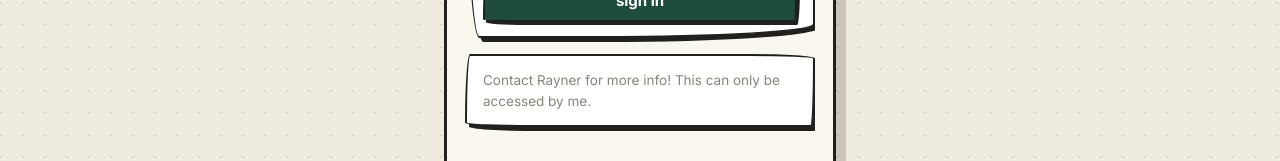
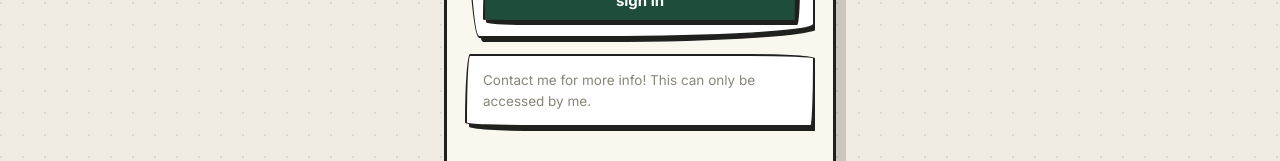
Before and after one commit to RaynerGWH/diary-of-a-fitnerd, a Next.js app: page /login in a window 1280 px wide. Shown: the part 350-511 px from the top of the page. Built offline with nearby package versions, Linux system fonts and the light colour scheme.

Commit message:
Keep the sign-in note in first person
It mixed voices, naming Rayner in one sentence and then saying "me" in the
next.

```diff
--- a/src/app/login/page.tsx
+++ b/src/app/login/page.tsx
@@ -12,7 +12,7 @@ export default function LoginPage() {
       </Suspense>
       <div className="card alt d2">
         <div className="text-[13.5px] text-[color:var(--muted)]">
-          Contact Rayner for more info! This can only be accessed by me.
+          Contact me for more info! This can only be accessed by me.
         </div>
       </div>
     </PhoneFrame>
```
